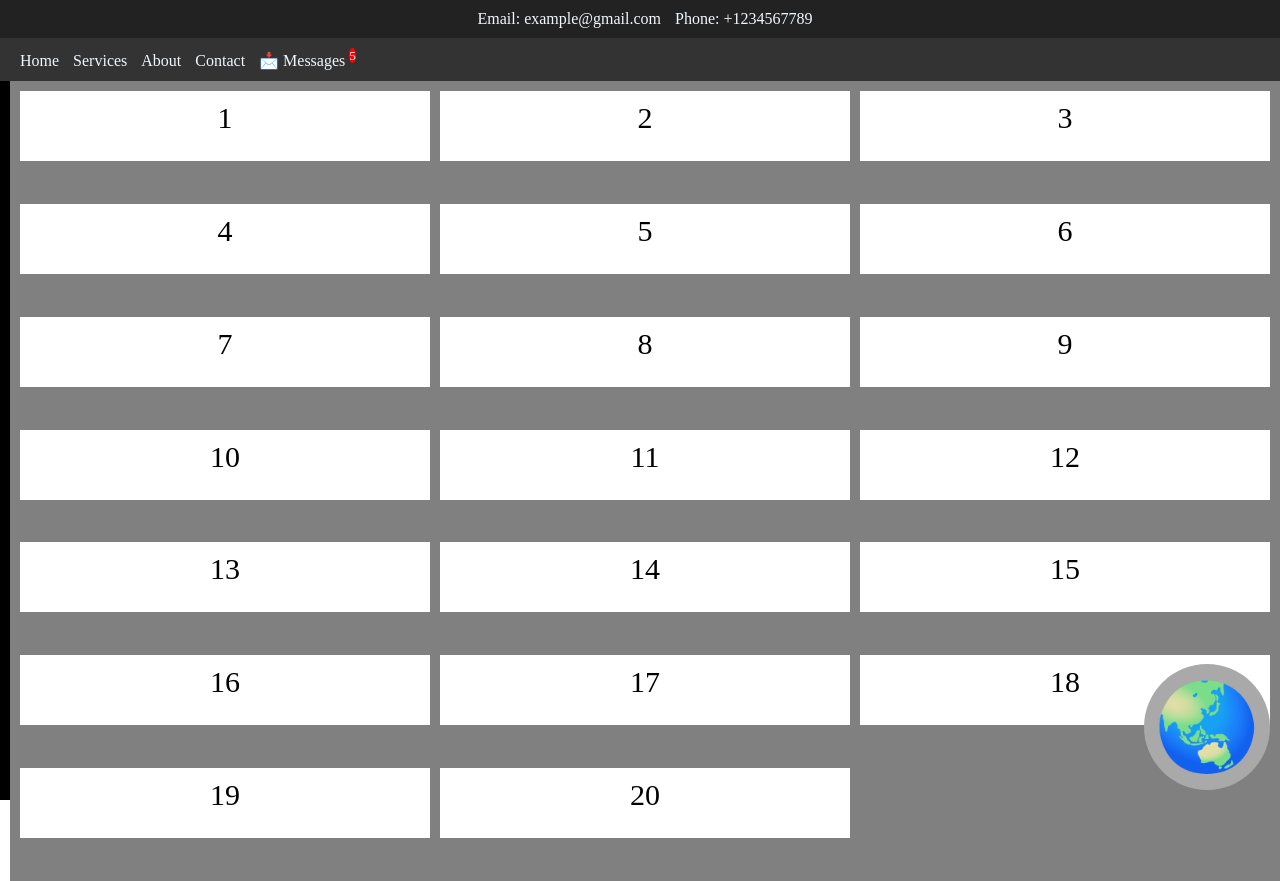
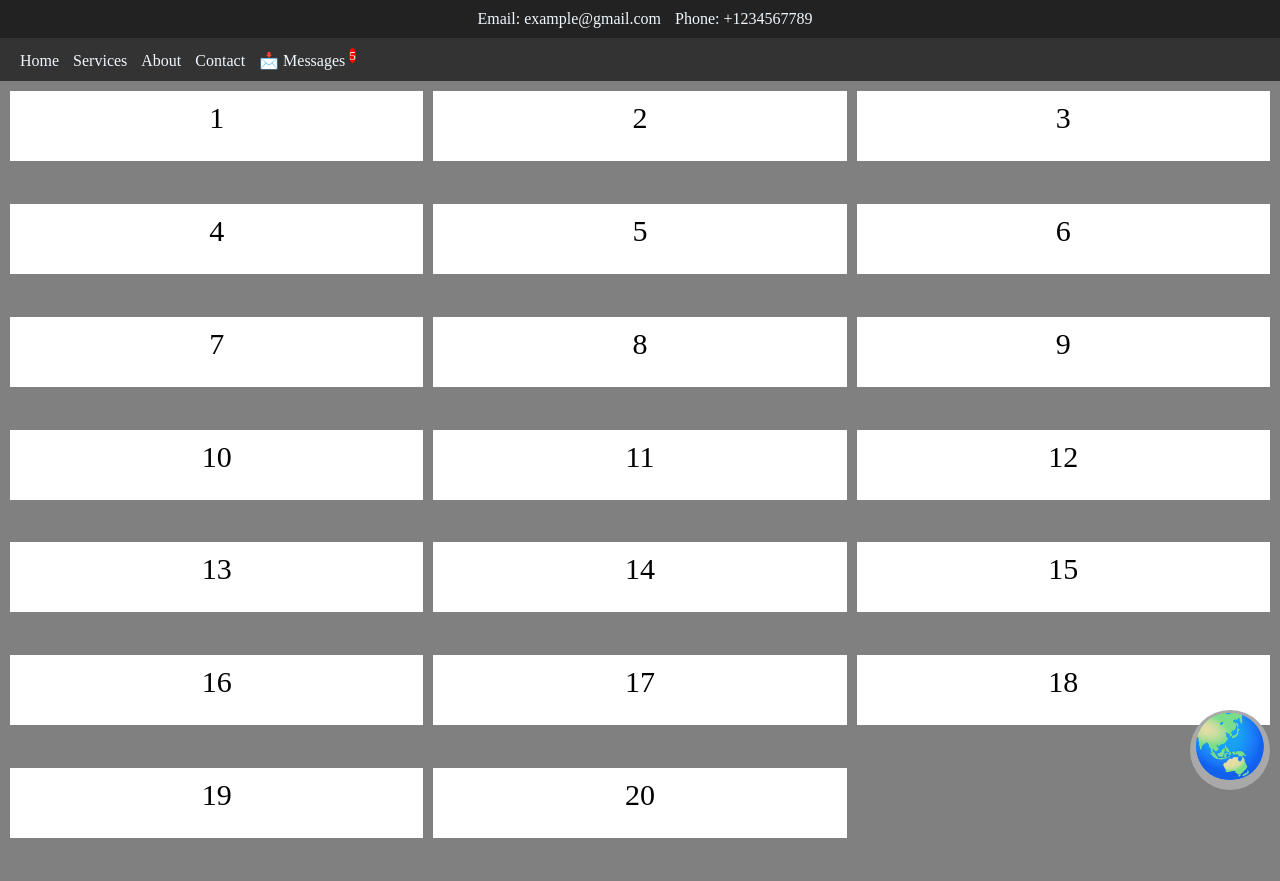
Before and after one commit to Alshan1/position-, a plain HTML site: page index.html in a window 1280 px wide. Drawn offline with Linux system fonts and the light colour scheme.

Commit message:
final commit

```diff
--- a/style.css
+++ b/style.css
@@ -10,7 +10,7 @@ body{
 }
 
 .maindiv{
-    background-color: black;
+    background-color: rgb(255, 255, 255);
     height: 100%;
     color: white ;
 }
@@ -42,7 +42,6 @@ sup{
 .griddiv{
 
     padding: 10px;
-    margin-left: 10px;
     display: grid;
     grid-template-columns: auto auto auto;
     background-color: #808080;
@@ -63,12 +62,11 @@ sup{
     position: fixed;
     bottom: 10px;
     right: 10px;
-    height: 126px;
-    width: 126px;
+    height: 80px;
+    width: 80px;
     background: darkgray;
     display: flex;
-    align-items: center;
     justify-content: center;
     border-radius: 50%;
-    font-size: 85px;
+    font-size: 61px;
 }
```
